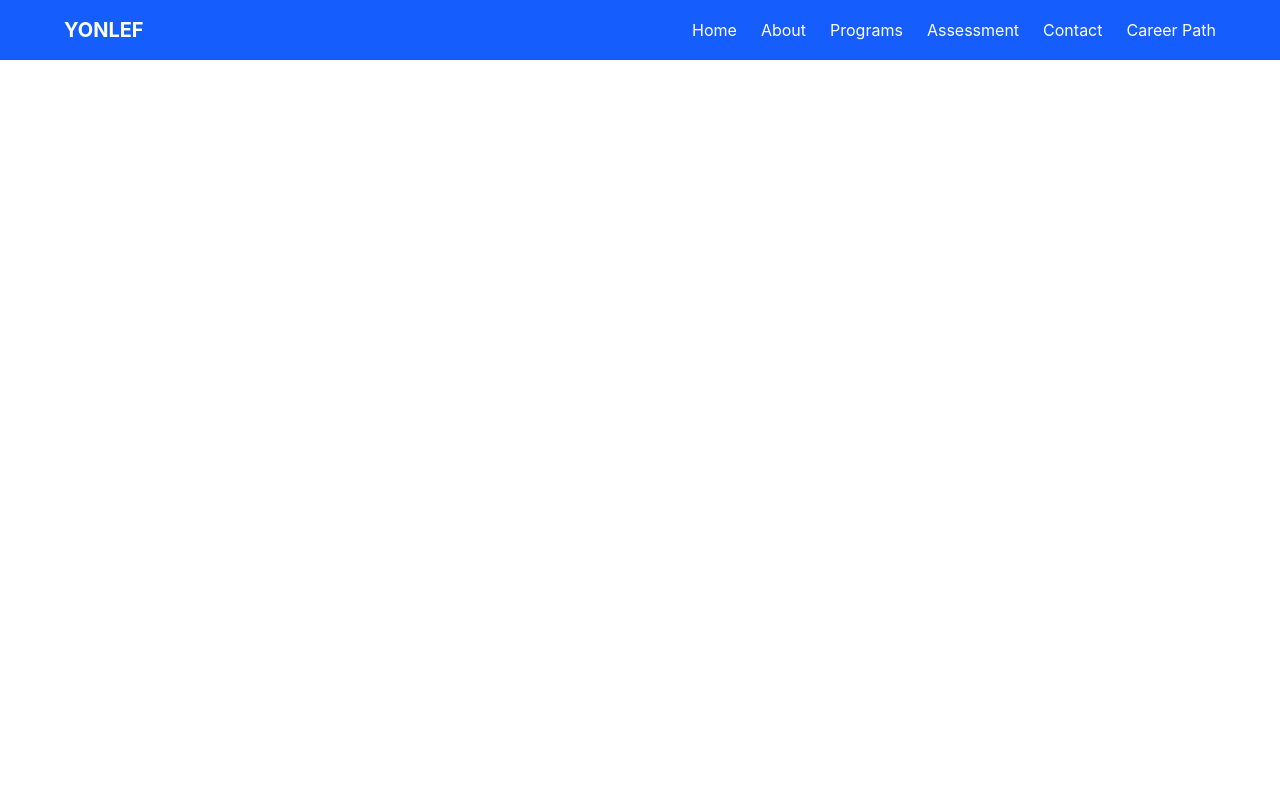
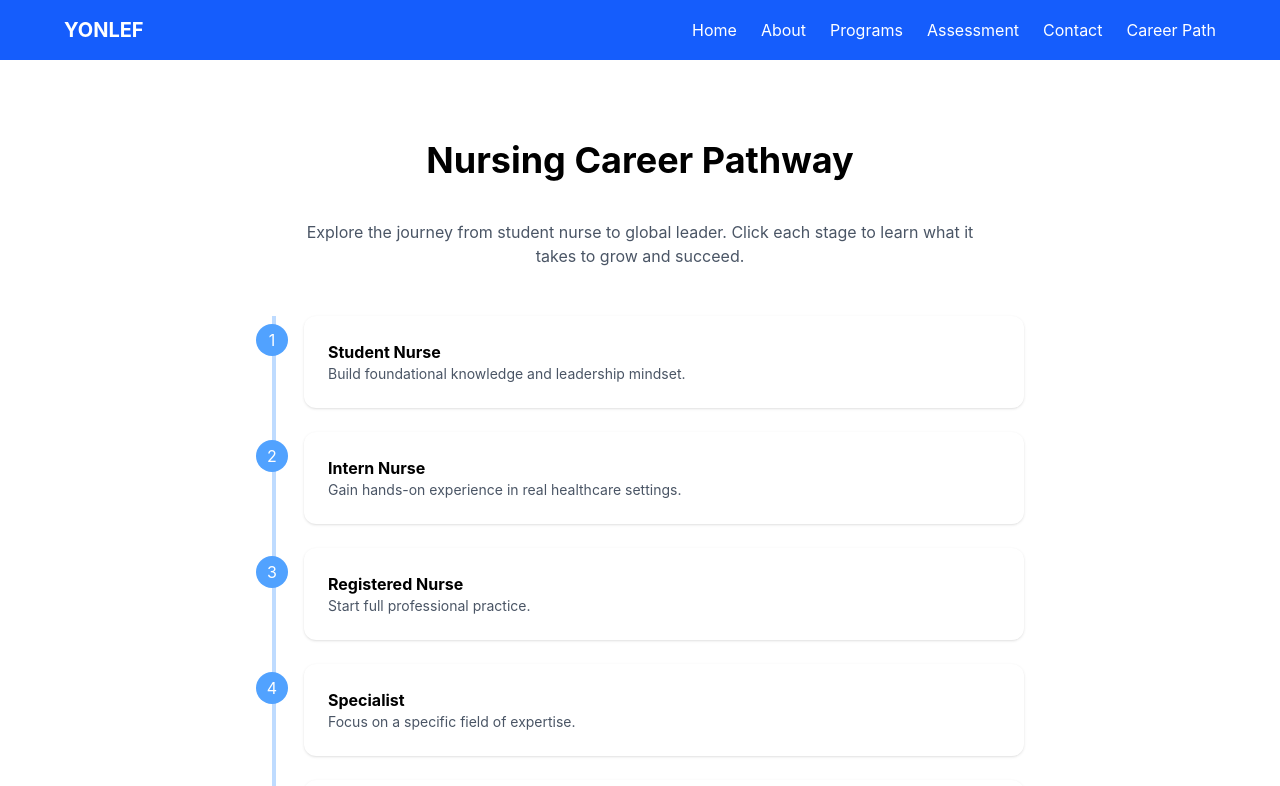
Before and after one commit to degreatcornel/yonlef-website, a React (Vite) app: page /careerPath in a window 1280 px wide. Shown: the top 786 px of the page. Built offline with nearby package versions, Linux system fonts and the light colour scheme.

Commit message:
basic functional pages implemeted

```diff
--- a/src/App.jsx
+++ b/src/App.jsx
@@ -6,7 +6,7 @@ import About from "./pages/about";
 import Programs from "./pages/programs";
 import Contact from "./pages/contact";
 import Assessment from "./pages/assessment";
-
+import CareerPath from "./pages/CareerPath";
 function App() {
   return (
     <BrowserRouter>
@@ -17,6 +17,8 @@ function App() {
           <Route path="/programs" element={<Programs />} />
           <Route path="/assessment" element={<Assessment />} />
           <Route path="/contact" element={<Contact />} />
+          <Route path="/careerPath" element={<CareerPath />} />
+
         </Routes>
       </Layout>
     </BrowserRouter>
--- /dev/null
+++ b/src/features/data.js
@@ -0,0 +1,47 @@
+export const careerSteps = [
+  {
+    title: "Student Nurse",
+    description: "Build foundational knowledge and leadership mindset.",
+    details: [
+      "Develop core nursing skills",
+      "Engage in leadership activities",
+      "Build communication skills",
+    ],
+  },
+  {
+    title: "Intern Nurse",
+    description: "Gain hands-on experience in real healthcare settings.",
+    details: [
+      "Work under supervision",
+      "Gain clinical exposure",
+      "Understand hospital systems",
+    ],
+  },
+  {
+    title: "Registered Nurse",
+    description: "Start full professional practice.",
+    details: [
+      "Handle patient care independently",
+      "Choose specialization",
+      "Build professional network",
+    ],
+  },
+  {
+    title: "Specialist",
+    description: "Focus on a specific field of expertise.",
+    details: [
+      "Advanced certifications",
+      "Deep knowledge in a niche",
+      "Mentor junior nurses",
+    ],
+  },
+  {
+    title: "Leader",
+    description: "Influence policy and lead systems.",
+    details: [
+      "Lead teams and institutions",
+      "Shape healthcare policies",
+      "Mentor future leaders",
+    ],
+  },
+];
--- a/src/layout/Navbar.jsx
+++ b/src/layout/Navbar.jsx
@@ -17,7 +17,7 @@ const Navbar = () => {
           <Link to="/programs">Programs</Link>
           <Link to="/assessment">Assessment</Link>
           <Link to="/contact">Contact</Link>
-          <Link to="/career-path">Career Path</Link>
+          <Link to="/careerPath">Career Path</Link>
         </div>
 
       </div>
--- a/src/pages/assessment.jsx
+++ b/src/pages/assessment.jsx
@@ -1,10 +1,69 @@
+import { useState } from "react";
+import questions from "./questions";
+import { calculateResult } from "./resultlogic";
+import Result from "./results";
+import { motion } from "framer-motion";
+import { fadeIn } from "../utils/animations";
+import { styles } from "../utils/styles";
+
 const Assessment = () => {
+  const [step, setStep] = useState(0);
+  const [answers, setAnswers] = useState([]);
+  const [result, setResult] = useState(null);
+
+  const handleAnswer = (type) => {
+    const newAnswers = [...answers, type];
+    setAnswers(newAnswers);
+
+    if (step + 1 < questions.length) {
+      setStep(step + 1);
+    } else {
+      setResult(calculateResult(newAnswers));
+    }
+  };
+
+  if (result) return <Result result={result} />;
+
+  const current = questions[step];
+  const progress = ((step + 1) / questions.length) * 100;
+
   return (
-    <div className="p-6">
-      <h1 className="text-2xl font-bold mb-4">Assessment</h1>
-      <p>
-        This page will show the assessment content once the feature module is available.
-      </p>
+    <div className="py-20">
+      <div className={`${styles.container} max-w-xl`}>
+
+        {/* Progress Bar */}
+        <div className="w-full bg-gray-200 h-2 rounded mb-6">
+          <div
+            className="bg-blue-600 h-2 rounded"
+            style={{ width: `${progress}%` }}
+          />
+        </div>
+
+        <motion.div
+          key={step}
+          variants={fadeIn}
+          initial="hidden"
+          animate="show"
+          className="text-center"
+        >
+          <h2 className="text-xl font-bold mb-4">
+            {current.question}
+          </h2>
+
+          <div className="space-y-3">
+            {current.options.map((option, i) => (
+              <button
+                key={i}
+                onClick={() => handleAnswer(option.type)}
+                className={`${styles.card} w-full text-left`}
+              >
+                {option.text}
+              </button>
+            ))}
+          </div>
+        </motion.div>
+
+      </div>
     </div>
   );
 };
--- a/src/pages/careerPath.jsx
+++ b/src/pages/careerPath.jsx
@@ -0,0 +1,87 @@
+import { useState } from "react";
+import { styles } from "../utils/styles";
+import { careerSteps } from "../features/data";
+import { motion, AnimatePresence } from "framer-motion";
+
+const CareerPath = () => {
+  const [activeIndex, setActiveIndex] = useState(null);
+
+  const toggleStep = (index) => {
+    setActiveIndex(index === activeIndex ? null : index);
+  };
+
+  return (
+    <div className="py-20">
+      <div className={styles.container}>
+
+        <h2 className={styles.heading}>
+          Nursing Career Pathway
+        </h2>
+
+        <p className="text-center text-gray-600 max-w-2xl mx-auto mb-12">
+          Explore the journey from student nurse to global leader. Click each stage
+          to learn what it takes to grow and succeed.
+        </p>
+
+        <div className="relative max-w-3xl mx-auto">
+
+          {/* Vertical line */}
+          <div className="absolute left-4 top-0 bottom-0 w-1 bg-blue-200"></div>
+
+          <div className="space-y-6">
+
+            {careerSteps.map((step, index) => (
+              <div key={index} className="relative pl-12">
+
+                {/* Circle indicator */}
+                <div
+                  className={`absolute left-0 top-2 w-8 h-8 rounded-full flex items-center justify-center text-white ${
+                    activeIndex === index
+                      ? "bg-blue-600"
+                      : "bg-blue-400"
+                  }`}
+                >
+                  {index + 1}
+                </div>
+
+                {/* Card */}
+                <div
+                  onClick={() => toggleStep(index)}
+                  className={`${styles.card} cursor-pointer hover:shadow-xl transition`}
+                >
+                  <h3 className="font-bold">{step.title}</h3>
+                  <p className="text-sm text-gray-600">
+                    {step.description}
+                  </p>
+
+                  {/* Expandable content */}
+                  <AnimatePresence>
+                    {activeIndex === index && (
+                      <motion.ul
+                        initial={{ opacity: 0, height: 0 }}
+                        animate={{ opacity: 1, height: "auto" }}
+                        exit={{ opacity: 0, height: 0 }}
+                        className="mt-4 list-disc pl-5 text-sm text-gray-600"
+                      >
+                        {step.details?.map((item, i) => (
+                          <li key={i}>{item}</li>
+                        ))}
+                      </motion.ul>
+                    )}
+                  </AnimatePresence>
+
+                </div>
+
+              </div>
+            ))}
+
+          </div>
+
+        </div>
+
+      </div>
+    </div>
+  );
+};
+
+export default CareerPath;
--- a/src/pages/questions.js
+++ b/src/pages/questions.js
@@ -0,0 +1,31 @@
+const questions = [
+  {
+    id: 1,
+    question: "How do you usually approach problems?",
+    options: [
+      { text: "Analyze deeply before acting", type: "strategic" },
+      { text: "Collaborate with others", type: "community" },
+      { text: "Try new creative ideas", type: "innovator" },
+    ],
+  },
+  {
+    id: 2,
+    question: "What motivates you most?",
+    options: [
+      { text: "Achieving long-term goals", type: "strategic" },
+      { text: "Helping people grow", type: "community" },
+      { text: "Building something new", type: "innovator" },
+    ],
+  },
+  {
+    id: 3,
+    question: "In a team, you are usually:",
+    options: [
+      { text: "The planner", type: "strategic" },
+      { text: "The supporter", type: "community" },
+      { text: "The idea generator", type: "innovator" },
+    ],
+  },
+];
+
+export default questions;
--- a/src/pages/resultlogic.js
+++ b/src/pages/resultlogic.js
@@ -0,0 +1,35 @@
+export const calculateResult = (answers) => {
+  const scores = {
+    strategic: 0,
+    community: 0,
+    innovator: 0,
+  };
+
+  answers.forEach((type) => {
+    scores[type]++;
+  });
+
+  const max = Math.max(...Object.values(scores));
+
+  return Object.keys(scores).find((key) => scores[key] === max);
+};
+
+export const resultDetails = {
+  strategic: {
+    title: "Strategic Leader",
+    description:
+      "You are a planner who thinks long-term and makes calculated decisions.",
+  },
+  community: {
+    title: "Community Builder",
+    description:
+      "You thrive in helping others grow and building strong relationships.",
+  },
+  innovator: {
+    title: "Innovator",
+    description:
+      "You are creative, bold, and love building new ideas and solutions.",
+  },
+};
+
+export default calculateResult;
--- a/src/pages/results.jsx
+++ b/src/pages/results.jsx
@@ -0,0 +1,27 @@
+import { resultDetails } from "./resultlogic";
+import { styles } from "../utils/styles";
+
+const Result = ({ result }) => {
+  const data = resultDetails[result];
+
+  return (
+    <div className="py-20 text-center">
+      <h2 className="text-3xl font-bold mb-4">
+        {data.title}
+      </h2>
+
+      <p className="max-w-xl mx-auto text-gray-600 mb-6">
+        {data.description}
+      </p>
+
+      <button
+        onClick={() => window.location.reload()}
+        className={styles.primaryButton}
+      >
+        Retake Assessment
+      </button>
+    </div>
+  );
+};
+
+export default Result;
```
Also changed, not shown: src/features/results.jsx (deleted).
